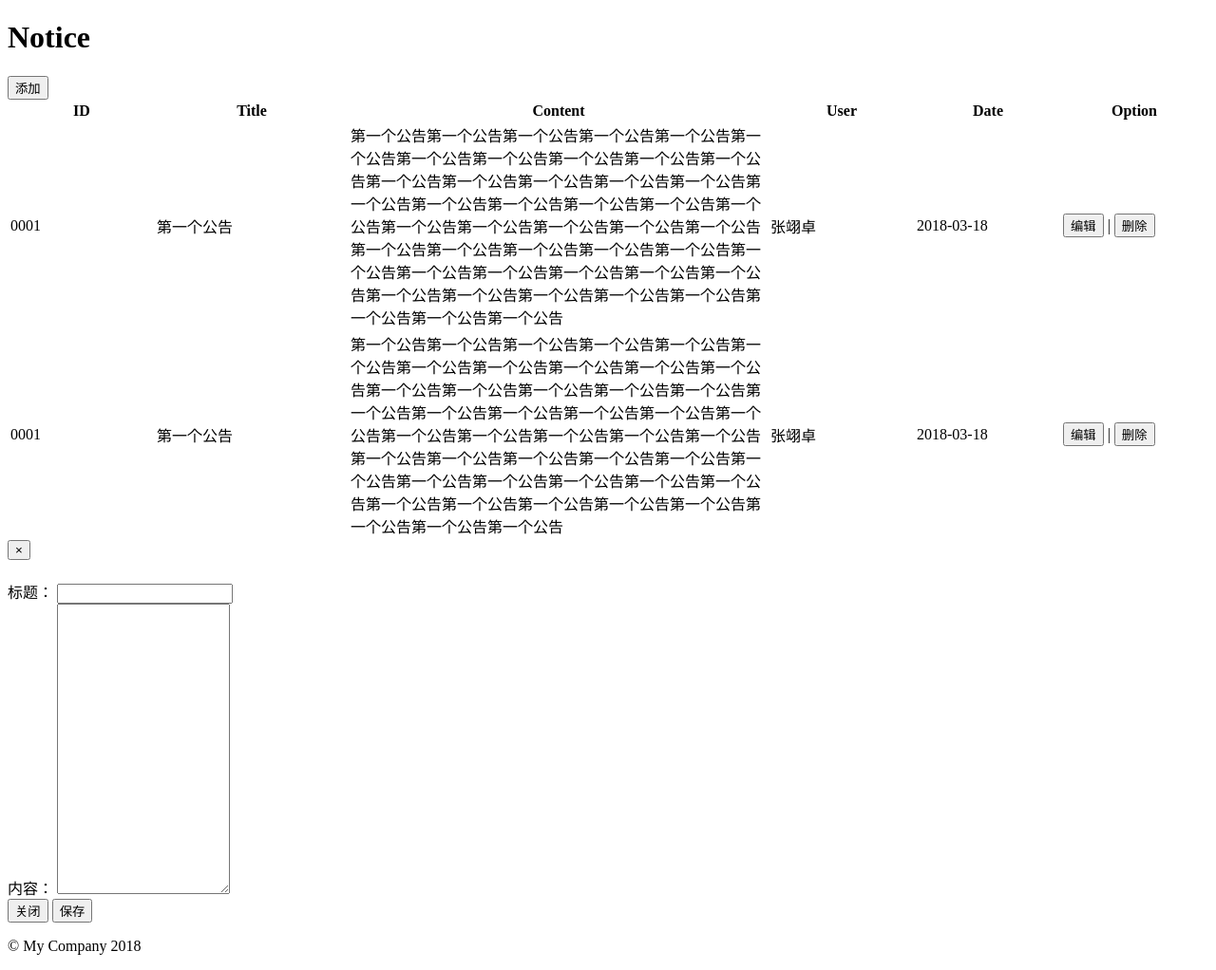
After one commit to HatchEgg/oj-yii, a Yii app: template views/notice/add.php in a window 1280 px wide. The commit adds this page. Shown: the whole page at 95% size. Run offline with PHP 8.4 and a stand-in for Yii, Linux system fonts and the light colour scheme; the template is opened without the code that fills it, so the values that code supplies are empty; some libraries are stand-ins or nearby versions.

Commit message:
Notice add页面

```diff
--- /dev/null
+++ b/views/notice/add.php
@@ -0,0 +1,78 @@
+<div class="row">
+    <div class="col-lg-12">
+        <div class="page-header">
+            <h1>Notice</h1>
+        </div>
+    </div>
+</div>
+<div class="row">
+    <div class="col-lg-2">
+        <button class="btn btn-info" type="button" onclick="saveNotice()">添加</button>
+    </div>
+    <div class="col-lg-12">
+        <table id="notice-table" class="table table-striped table-hover">
+            <thead>
+                <tr>
+                    <th style="width:150px;">ID</th>
+                    <th style="width:200px;">Title</th>
+                    <th>Content</th>
+                    <th style="width:150px;">User</th>
+                    <th style="width:150px;">Date</th>
+                    <th style="width:150px;">Option</th>
+                </tr>
+            </thead>
+            <tbody>
+                <tr>
+                    <td>0001</td>
+                    <td class="overflow-hide">第一个公告</td>
+                    <td class="overflow-hide">第一个公告第一个公告第一个公告第一个公告第一个公告第一个公告第一个公告第一个公告第一个公告第一个公告第一个公告第一个公告第一个公告第一个公告第一个公告第一个公告第一个公告第一个公告第一个公告第一个公告第一个公告第一个公告第一个公告第一个公告第一个公告第一个公告第一个公告第一个公告第一个公告第一个公告第一个公告第一个公告第一个公告第一个公告第一个公告第一个公告第一个公告第一个公告第一个公告第一个公告第一个公告第一个公告第一个公告第一个公告第一个公告第一个公告</td>
+                    <td>张翊卓</td>
+                    <td>2018-03-18</td>
+                    <td><button class="btn btn-default btn-sm" type="button"  onclick="saveNotice(2)">编辑</button> | <button class="btn btn-warning btn-sm" type="button" onclick="deleteNotice(2)">删除</button></td>
+                </tr>
+                <tr>
+                    <td>0001</td>
+                    <td class="overflow-hide">第一个公告</td>
+                    <td class="overflow-hide">第一个公告第一个公告第一个公告第一个公告第一个公告第一个公告第一个公告第一个公告第一个公告第一个公告第一个公告第一个公告第一个公告第一个公告第一个公告第一个公告第一个公告第一个公告第一个公告第一个公告第一个公告第一个公告第一个公告第一个公告第一个公告第一个公告第一个公告第一个公告第一个公告第一个公告第一个公告第一个公告第一个公告第一个公告第一个公告第一个公告第一个公告第一个公告第一个公告第一个公告第一个公告第一个公告第一个公告第一个公告第一个公告第一个公告</td>
+                    <td>张翊卓</td>
+                    <td>2018-03-18</td>
+                    <td><button class="btn btn-default btn-sm" type="button" onclick="saveNotice(3)">编辑</button> | <button class="btn btn-warning btn-sm" type="button" onclick="deleteNotice(3)">删除</button></td>
+                </tr>
+            </tbody>
+        </table>
+    </div>
+</div>
+<!-- panel -->
+    <div class="modal fade"  id="save-notice" tabindex="-1" role="dialog" aria-labelledby="SaveNotice" aria-hidden="true" data-backdrop="static">
+        <div class="modal-dialog modal-lg">
+            <div class="modal-content">
+                <div class="modal-header">
+                    <button type="button" class="close" data-dismiss="modal" aria-hidden="true">&times;</button>
+                    <h4 id="panel-title"></h4>
+                </div>
+                <div class="modal-body">
+                    <form class="form" id="notice-form">
+                        <div class="row">
+                            <div class="col-lg-12">
+                                <div class="form-group">
+                                    <label class="control-label" for="notice-title">标题：</label>
+                                    <input class="form-control" type="text" name="notice-title">
+                                </div>
+                            </div>
+                            <div class="col-lg-12">
+                                <div class="form-group">
+                                    <label class="control-label" for="notice-content">内容：</label>
+                                    <textarea class="form-control" type="text" name="notice-content" rows="20"></textarea>
+                                </div>
+                            </div>
+                        </div>
+                    </form>
+                </div>
+                <div class="modal-footer">
+                    <button type="button" class="btn btn-default" data-dismiss="modal">关闭</button>
+                    <button type="button" class="btn btn-primary" id="save-notice-bt">保存</button>
+                </div>
+            </div>
+        </div>
+    </div>
+<script src="../dist/js/admin-notice-add.js"></script>
```
Also changed, not shown: controllers/NoticeController.php (added, +17 -0 lines), views/layouts/admin.php (+11 -2 lines), dist/js/admin-notice-add.js (added), dist/request/admin-contest-edit.js, dist/request/admin.js.
